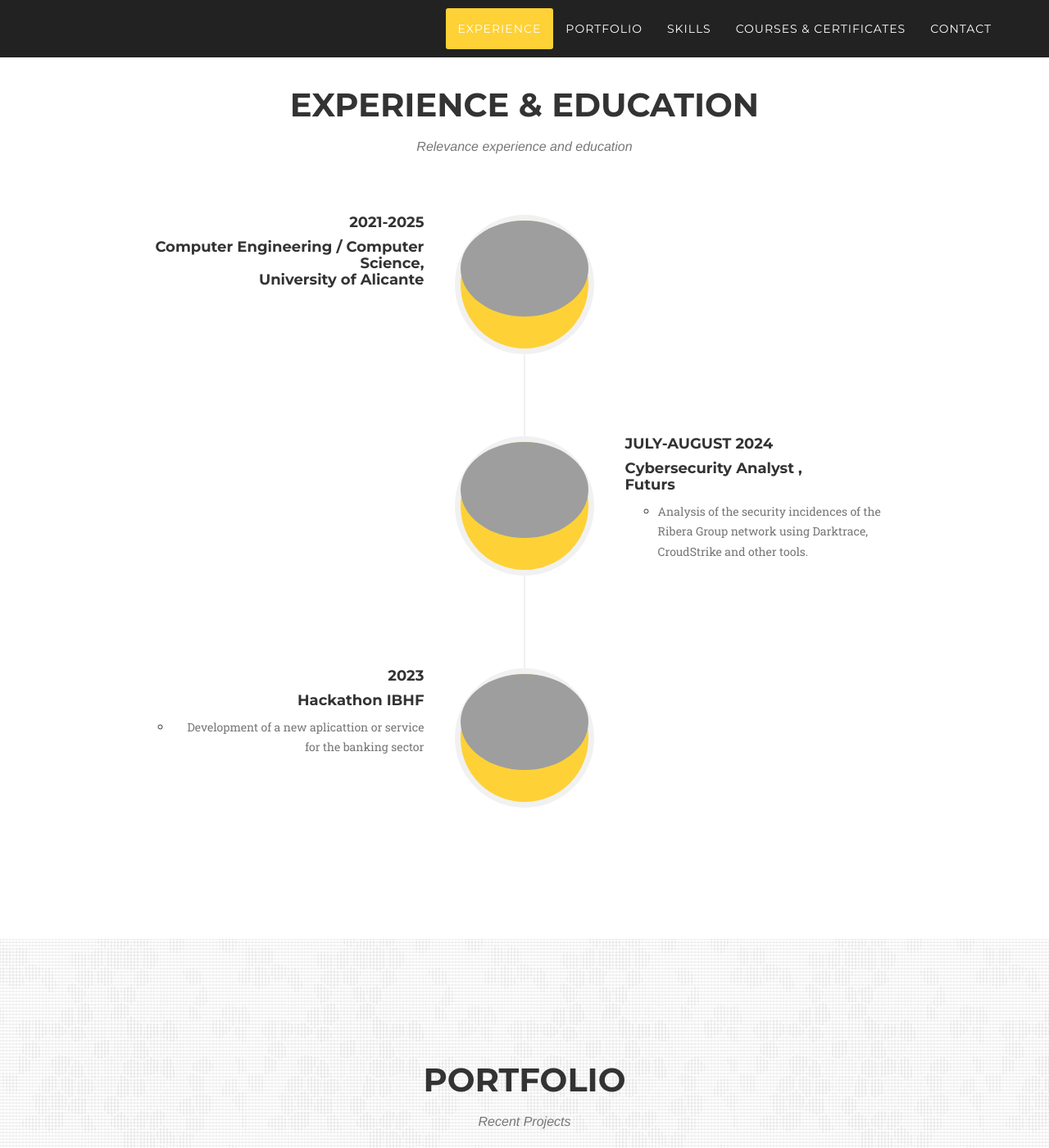
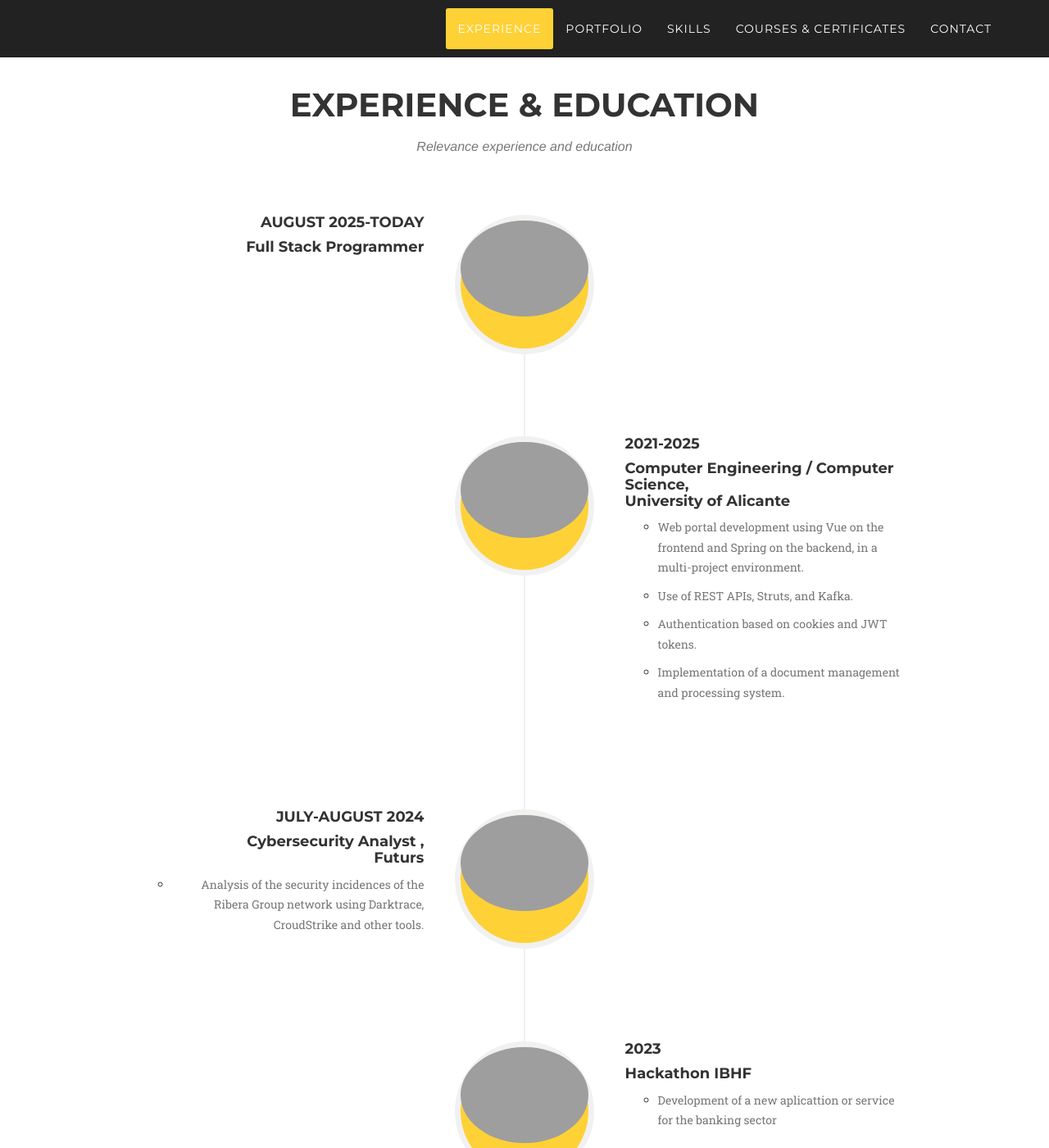
Before and after one commit to agmerino03/agmerino03.github.io, a Jekyll site: the page built from _posts/2024-04-11-FrikiPop.markdown, in a window 1280 px wide and 1400 px high, scrolled down 877 px. Shown: the whole window at 82% size. Built offline with Jekyll 4.4.1, drawn with Linux system fonts in a browser that asks for light colours; some web fonts are replaced.

Commit message:
Added fundamentia info

```diff
--- a/_includes/about.html
+++ b/_includes/about.html
@@ -12,6 +12,19 @@
                 <ul class="timeline">
                     <li>
                         <div class="timeline-image">
+                            <img class="img-circle img-responsive" src="img/about/fundamentia.webp" alt="">
+                        </div>
+                        <div class="timeline-panel">
+                            <div class="timeline-heading">
+                                <h4>AUGUST 2025-today</h4>
+                                <h4 class="subheading">Full Stack Programmer</h4>
+                            </div>
+                            <div class="timeline-body">
+                            </div>
+                        </div>
+                    </li>
+                    <li class="timeline-inverted">
+                        <div class="timeline-image">
                             <img class="img-circle img-responsive" src="img/about/university.webp" alt="">
                         </div>
                         <div class="timeline-panel">
@@ -21,10 +34,33 @@
                                     Alicante </h4>
                             </div>
                             <div class="timeline-body">
+                                <ul>
+                                    <li>
+                                        <p class="text-muted">
+                                            Web portal development using Vue on the frontend and Spring on the backend,
+                                            in a multi-project environment.
+                                        </p>
+                                    </li>
+                                    <li>
+                                        <p class="text-muted">
+                                            Use of REST APIs, Struts, and Kafka.
+                                        </p>
+                                    </li>
+                                    <li>
+                                        <p class="text-muted">
+                                            Authentication based on cookies and JWT tokens.
+                                        </p>
+                                    </li>
+                                    <li>
+                                        <p class="text-muted">
+                                            Implementation of a document management and processing system.
+                                        </p>
+                                    </li>
+                                </ul>
                             </div>
                         </div>
                     </li>
-                    <li class="timeline-inverted">
+                    <li>
                         <div class="timeline-image">
                             <img class="img-circle img-responsive" src="img/about/futurs.webp" alt="">
                         </div>
@@ -45,7 +81,7 @@
                             </div>
                         </div>
                     </li>
-                    <li>
+                    <li class="timeline-inverted">
                         <div class="timeline-image">
                             <img class="img-circle img-responsive" src="img/about/hackathon.webp" alt="">
                         </div>
```
Also changed, not shown: img/about/fundamentia.webp (added).
